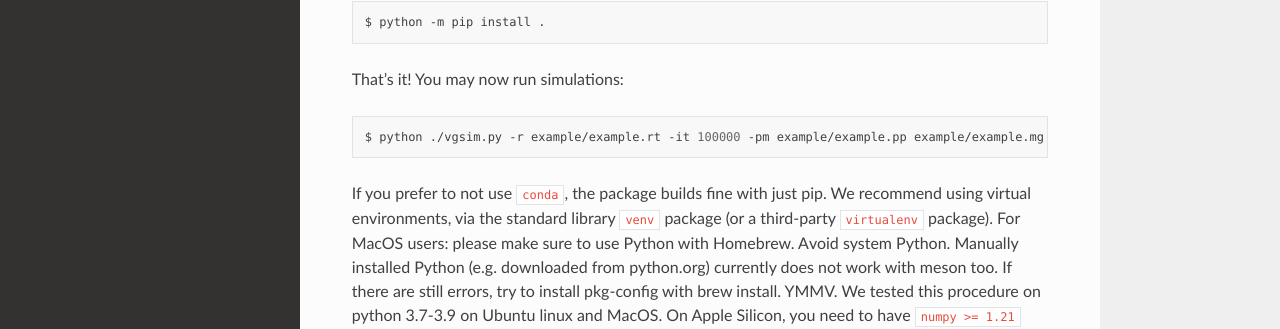
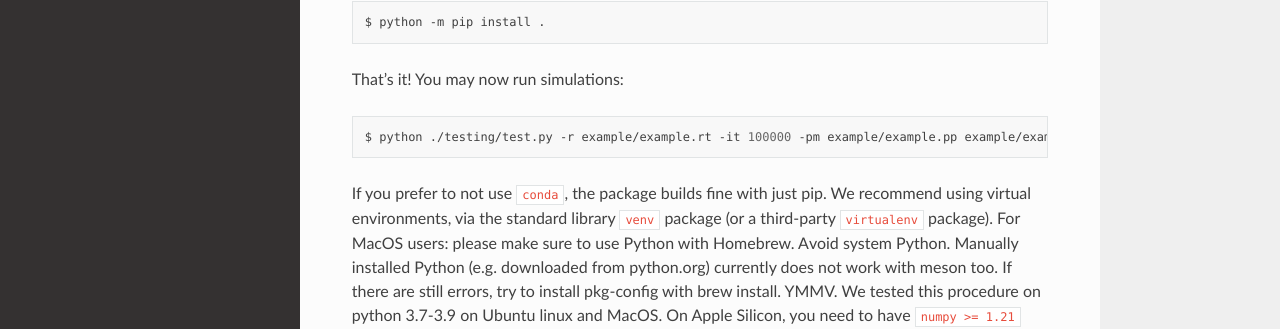
Before and after one commit to Genomics-HSE/VGsim, a Sphinx documentation site: the page built from docs/source/Installation.rst, in a window 1280 px wide and 1367 px high. Shown: the part 727-1056 px from the top of the window. Built offline with Sphinx 7.4.7 and the Read the Docs theme 2.0.0, drawn with Linux system fonts in a browser that asks for light colours.

Commit message:
Changed testing

```diff
--- a/docs/source/Installation.rst
+++ b/docs/source/Installation.rst
@@ -35,7 +35,7 @@ You may now run simulations:
 
 .. code-block:: bash
 
-	$ python ./vgsim.py -r example/example.rt -it 100000 -pm example/example.pp example/example.mg -seed 2020
+	$ python ./testing/test.py -r example/example.rt -it 100000 -pm example/example.pp example/example.mg -seed 2020
 
 If you prefer to not use ``conda``, the package builds fine with just pip. We recommend using virtual environments, via the standard library ``venv`` package (or a third-party ``virtualenv`` package). For MacOS users: please make sure to use Python with Homebrew. Avoid system Python. Manually installed Python (e.g. downloaded from python.org) currently does not work with meson too. If there are still errors, try to install pkg-config with brew install. YMMV.
 We tested this procedure on python 3.7-3.9 on Ubuntu linux and MacOS.
```
Also changed, not shown: README.md (+1 -1 lines), 13 other files.
